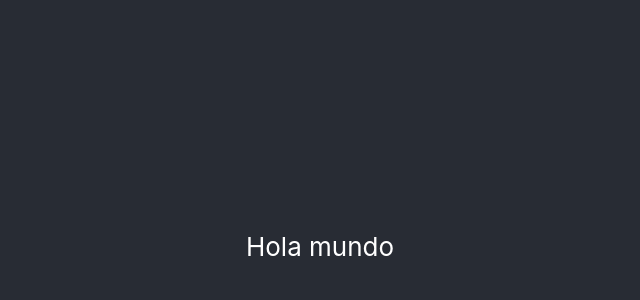
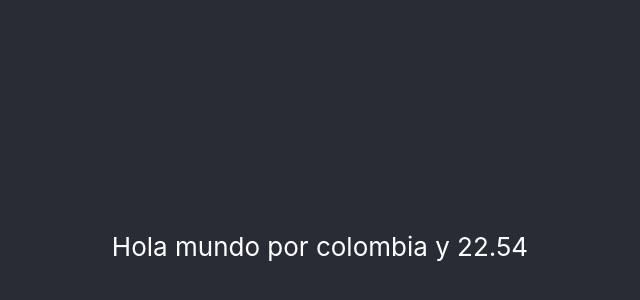
Before and after one commit to oalvarez1990/todList, a React (Create React App) app: page / in a window 1280 px wide. Shown: the part 154-454 px from the top of the page, without its empty margins (320-960 px from the left). Built offline with nearby package versions, Linux system fonts and the light colour scheme.

Commit message:
En react.js

```diff
--- a/src/App.js
+++ b/src/App.js
@@ -5,7 +5,7 @@ function App() {
   return (
     <div className="App">
       <header className="App-header">
-        Hola mundo
+        Hola mundo por colombia y 22.54
       </header>
     </div>
   );
```
